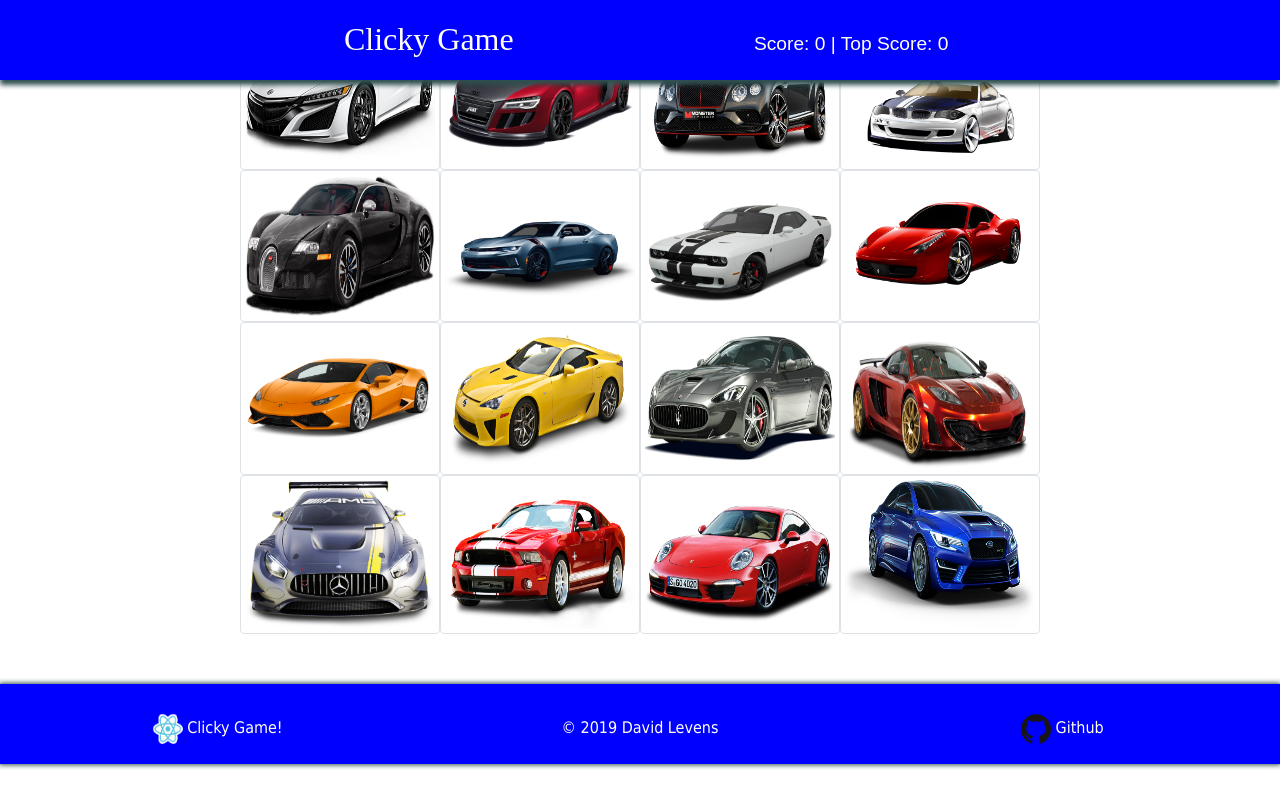
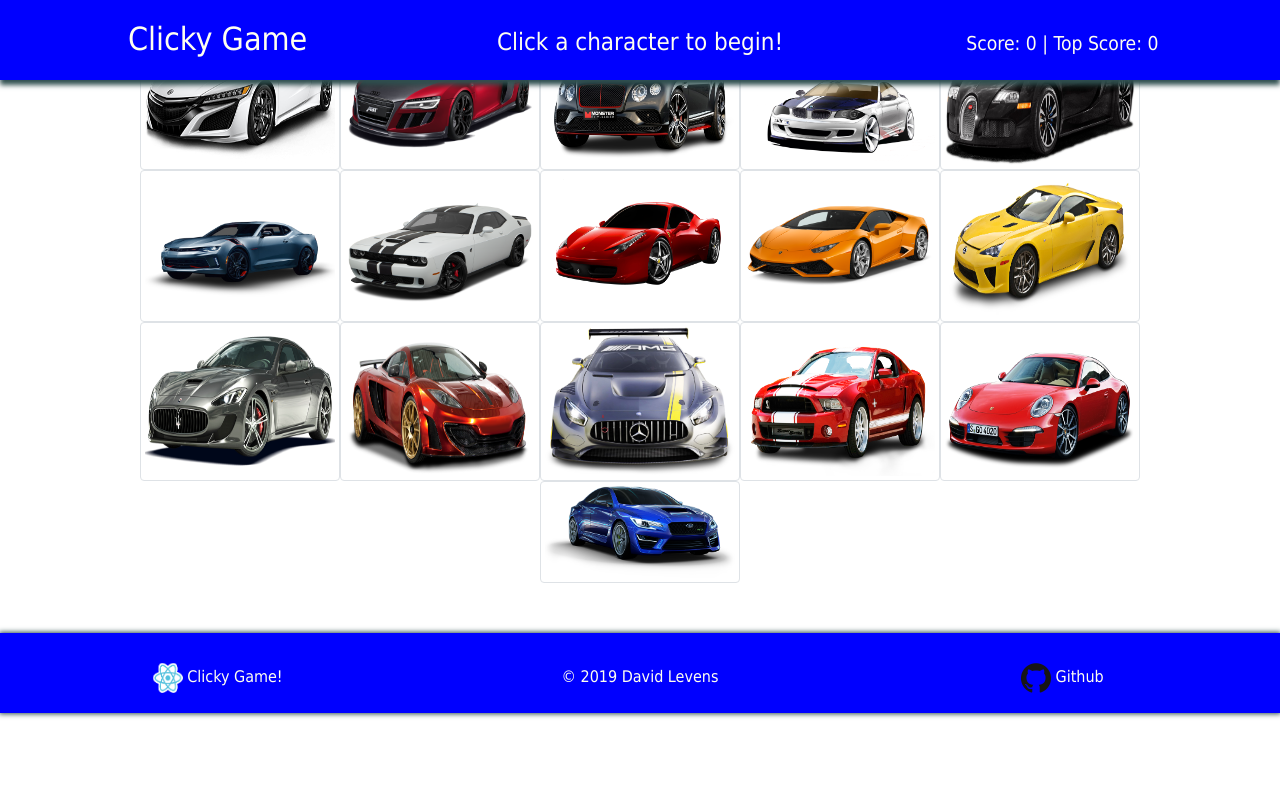
Before and after one commit to Davidlevens/Clicky-Game, a React (Create React App) app in the folder client/: page / in a window 1280 px wide. Built offline with nearby package versions, Linux system fonts and the light colour scheme.

Commit message:
Fixed CorrectIncorrect display in Header

```diff
--- /dev/null
+++ b/client/src/components/CorrectIncorrect/CorrectIncorrect.css
@@ -0,0 +1,17 @@
+.correctIncorrect {
+    font-size: 1.5em;
+    font-family: 'Ubuntu', sans-serif;
+}
+
+.black {
+    color: ivory;
+}
+
+.correct {
+    color: LAWNGREEN;
+}
+
+.incorrect {
+    color: darkred;
+    -webkit-text-stroke: 1px black;
+}
--- /dev/null
+++ b/client/src/components/CorrectIncorrect/CorrectIncorrect.js
@@ -0,0 +1,86 @@
+import React, {Component} from "react";
+import "./CorrectIncorrect.css";
+
+class CorrectIncorrect extends Component {
+
+    state = {
+        animating: false,
+        message: ""
+    }
+
+    // function runs on every state change
+    componentDidUpdate(prevProps) {
+
+      // will be passed into setState function
+      let newState = {
+        animating: true
+      }
+
+      // deconstruct score and topScore from the pervious state
+      const {score, topScore} = prevProps
+
+      // change message if user guess correclty or incorrectly
+      if (score === 0 && topScore === 0) {
+        newState.message = "";
+      } else if (score !== 0 && topScore > 0) {
+        newState.message = "correct";
+      } else {
+        newState.message = "incorrect";
+      }
+
+      // set the state with the new message if the score changes,
+      // or the message and state message are not equal
+      if (score !== this.props.score || this.state.message !== newState.message) {
+        this.setState(newState);
+      }
+
+    }
+
+    // change the display message based on the message state
+    renderMessage = () => {
+        switch (this.state.message) {
+        case "correct":
+          return "You guessed correctly!";
+        case "incorrect":
+          return "You guessed incorrectly!";
+        default:
+          return "Click a character to begin!";
+        }
+    };
+
+    // add animation class when animateClass state updates
+    // animations from aniamte.css library
+    // https://daneden.github.io/animate.css/
+    addAnimation = () => {
+      switch (this.state.message) {
+        case "correct":
+          return "animated pulse";
+        case "incorrect":
+          return "animated wobble";
+        default:
+          return "";
+        }
+    }
+
+    render() {
+        return(
+          <li
+            // if the state.aniamtion = true, add the class from animate.css to trigger the animation,
+            // also add the state.message as a class, which changes the color,
+            // if aniamtion.state = false, remove the aniamte.css class and add the '.black' class
+            className={`
+              correctIncorrect
+              ${this.state.animating? this.addAnimation(): ""}
+              ${this.state.animating? this.state.message: "black"}
+            `}
+            id={`${this.state.message}`}
+            // set the animation state back to false after the classes are added
+            onAnimationEnd={() => this.setState({ animating: false })}
+          >
+            {this.renderMessage()}
+          </li>
+        );
+    }
+}
+
+export default CorrectIncorrect;
--- /dev/null
+++ b/client/src/components/CorrectIncorrect/index.js
@@ -0,0 +1 @@
+export {default} from "./CorrectIncorrect";
--- a/client/src/components/Header/Header.css
+++ b/client/src/components/Header/Header.css
@@ -23,11 +23,11 @@
     display: inline-block;
     width: 33%;
     padding-top: 20px;
-    font-family: 'Chakra Petch', sans-serif;
+    font-family: 'Tahoma', sans-serif;
 }
 
 .title {
-    font-family: 'Lobster', cursive;
+    font-family: 'Tahoma', cursive;
 }
 
 #score {
--- a/client/src/components/Header/Header.js
+++ b/client/src/components/Header/Header.js
@@ -1,12 +1,14 @@
 import React from "react";
 import "./Header.css";
+import CorrectIncorrect from "../CorrectIncorrect";
+
 
 
 const Header = props => (
     <div className="header">
         <ul>
             <li><h2 className=" title animated swing">Clicky Game</h2></li>
-            {/* /<GameMessage score={props.score} topScore={props.topScore} /> */}
+            <CorrectIncorrect score={props.score} topScore={props.topScore} />
             <li id="score">Score: {props.score} | Top Score: {props.topScore}</li>
         </ul>
 
--- /dev/null
+++ b/client/src/components/Instructions/index.js
@@ -0,0 +1 @@
+export {default} from "./Instructions";
--- a/client/src/index.js
+++ b/client/src/index.js
@@ -3,6 +3,7 @@ import ReactDOM from "react-dom";
 import "./index.css";
 import App from "./App";
 import registerServiceWorker from "./registerServiceWorker";
+import 'bootstrap/dist/css/bootstrap.min.css';
 
 ReactDOM.render(<App />, document.getElementById("root"));
 registerServiceWorker();
--- a/package.json
+++ b/package.json
@@ -19,7 +19,9 @@
     "nodemon": "^1.18.7"
   },
   "dependencies": {
+    "bootstrap": "^4.4.1",
     "express": "^4.16.3",
-    "if-env": "^1.0.4"
+    "if-env": "^1.0.4",
+    "react-strap": "0.0.1"
   }
 }
```
Also changed, not shown: client/src/components/Instructions/Instructions.css (added, +15 -0 lines), client/src/components/Instructions/Instructions.js (added, +13 -0 lines), 1 other file (tests, documents, lock files or other folders).
